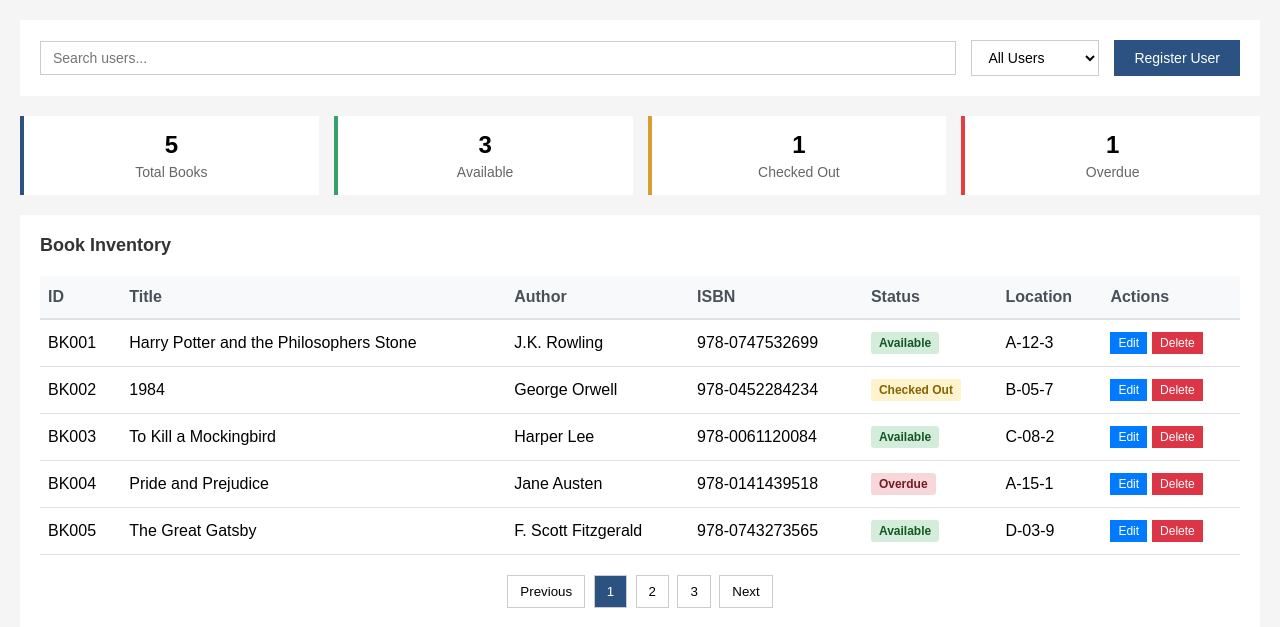
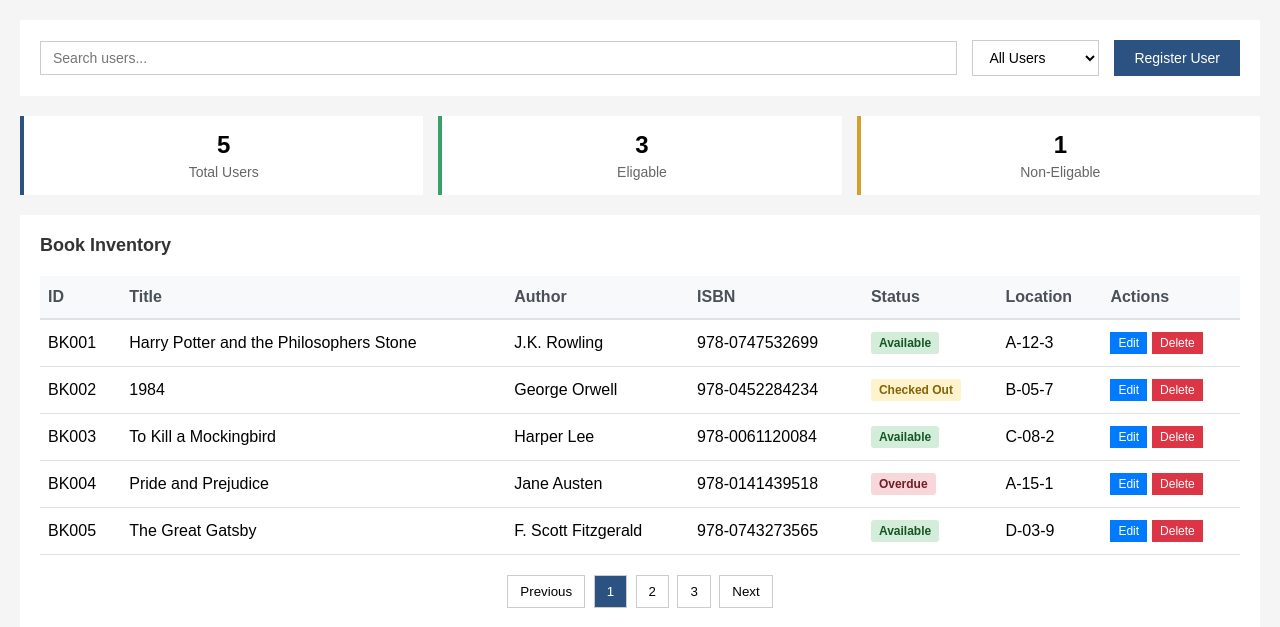
Before and after one commit to AnthonyChang123/Library_Management_System, a PHP site: page /Library_Management_System/UsersDashboard.php in a window 1280 px wide. Shown: the part 124-751 px from the top of the page. Run offline with PHP 8.4, Linux system fonts and the light colour scheme; data comes from the database, SQL or seed files in the repository.

Commit message:
Small updates
Small changes to the interface

```diff
--- a/UsersDashboard.php
+++ b/UsersDashboard.php
@@ -18,32 +18,33 @@
         <div class="filter">
             <select id="filter">
                 <option value="">All Users</option>
-                <option value="available">Available</option>
-                <option value="checked-out">Checked Out</option>
-                <option value="overdue">Overdue</option>
+                <option value="available">Eligable</option>
+                <option value="checked-out">Non-Eligable</option>
             </select>
         </div>
-        <button class="add-btn" onclick="window.location.href='add_books.php'">Register User</button>
+        <button class="add-btn" onclick="window.location.href='register_user.php'">Register User</button>
 
     </div>
 
     <div class="stats">
         <div class="stat total">
             <div class="stat-number">0</div>
-            <div class="stat-label">Total Books</div>
+            <div class="stat-label">Total Users</div>
         </div>
         <div class="stat available">
             <div class="stat-number">0</div>
-            <div class="stat-label">Available</div>
+            <div class="stat-label">Eligable</div>
         </div>
         <div class="stat checked-out">
             <div class="stat-number">0</div>
-            <div class="stat-label">Checked Out</div>
+            <div class="stat-label">Non-Eligable</div>
         </div>
+        <!--
         <div class="stat overdue">
             <div class="stat-number">0</div>
             <div class="stat-label">Overdue</div>
         </div>
+        -->
     </div>
 
     <div class="inventory">
```
Also changed, not shown: register_user.php (added).
